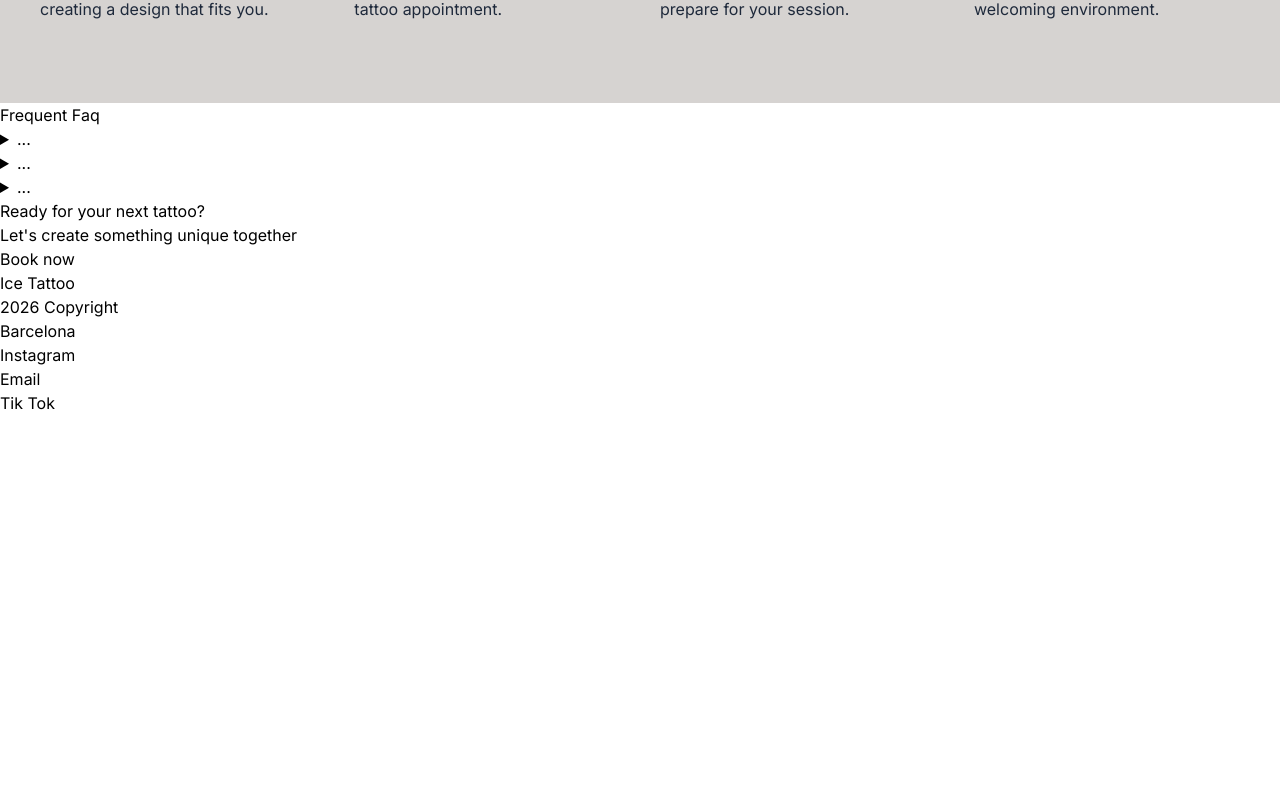
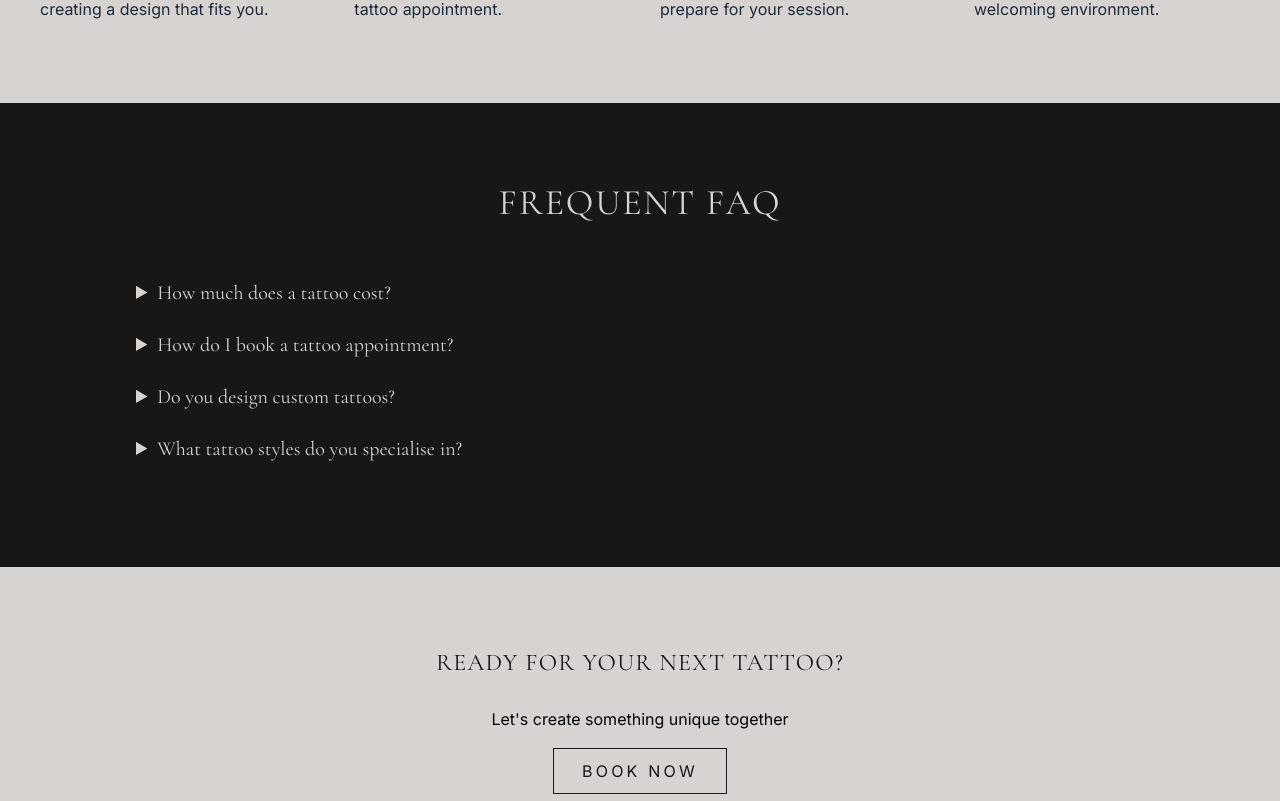
Before and after one commit to anaisp91/ice-tattoo, a React (Vite) app: page / in a window 1280 px wide. Shown: the part 4759-5560 px from the top of the page. Before the commit the page ends 5174 px from the top, so only its background shows below. Built offline with nearby package versions, Linux system fonts and the light colour scheme.

Commit message:
:Booking Faq listo Contact listo

```diff
--- a/src/components/Home/BookingProcess.jsx
+++ b/src/components/Home/BookingProcess.jsx
@@ -11,7 +11,7 @@ export const BookingProcess = () => {
         How It Works
       </h2>
       <p
-        className="text-center pb-6 text-base"
+        className="text-center pb-6 text-base uppercase"
         style={{ fontFamily: "var(--font-body)" }}
       >
         Follow the steps
--- a/src/components/Home/Contact.jsx
+++ b/src/components/Home/Contact.jsx
@@ -2,10 +2,25 @@ import { Link } from "react-router-dom";
 
 export const Contact = () => {
   return (
-    <section>
-      <h2>Ready for your next tattoo?</h2>
-      <p>Let's create something unique together</p>
-      <Link to={"/contact"}>Book now</Link>
+    <section className="py-20 bg-stone-300 flex flex-col items-center gap-7">
+      <h2
+        className="text-2xl text-neutral-900 uppercase tracking-wider "
+        style={{ fontFamily: "var(--font-heading)" }}
+      >
+        Ready for your next tattoo?
+      </h2>
+      <p className="text-base " style={{ fontFamily: "var(--font-body)" }}>
+        Let's create something unique together
+      </p>
+      <div className="text-center">
+        <Link
+          to={"/contact"}
+          className="py-3 px-7 text-neutral-900 uppercase tracking-[0.2em] border border-neutral-900 transition-all duration-300 hover:bg-sky-950 hover:text-stone-300 "
+          style={{ fontFamily: "var(--font-body)" }}
+        >
+          Book now
+        </Link>
+      </div>
     </section>
   );
 };
--- a/src/components/Home/FaqItem.jsx
+++ b/src/components/Home/FaqItem.jsx
@@ -1,8 +1,18 @@
 export const FaqItem = ({ question, answer }) => {
   return (
-    <details>
-      <summary>{question}</summary>
-      <p>{answer}</p>
+    <details className="px-10 pb-6">
+      <summary
+        className="text-stone-300 text-xl"
+        style={{ fontFamily: "var(--font-heading)" }}
+      >
+        {question}
+      </summary>
+      <p
+        className="text-stone-300 text-base p-2 px-7 text-left"
+        style={{ fontFamily: "var(--font-body)" }}
+      >
+        {answer}
+      </p>
     </details>
   );
 };
--- a/src/components/Home/FaqPreview.jsx
+++ b/src/components/Home/FaqPreview.jsx
@@ -1,12 +1,25 @@
 import { FaqItem } from "./FaqItem";
+import { faqData } from "../../data/FaqData";
 
 export const FaqPreview = () => {
   return (
-    <section>
-      <h2>Frequent Faq</h2>
-      <FaqItem question={"..."} answer={"..."} />
-      <FaqItem question={"..."} answer={"..."} />
-      <FaqItem question={"..."} answer={"..."} />
+    <section className="py-20 bg-neutral-900">
+      <h2
+        className="text-center text-4xl text-stone-300 uppercase tracking-wider pb-8"
+        style={{ fontFamily: "var(--font-heading)" }}
+      >
+        Frequent Faq
+      </h2>
+
+      <div className="md:pl-14 pt-6 lg:pl-24">
+        {faqData.slice(0, 4).map((item) => (
+          <FaqItem
+            key={item.question}
+            question={item.question}
+            answer={item.answer}
+          />
+        ))}
+      </div>
     </section>
   );
 };
```
